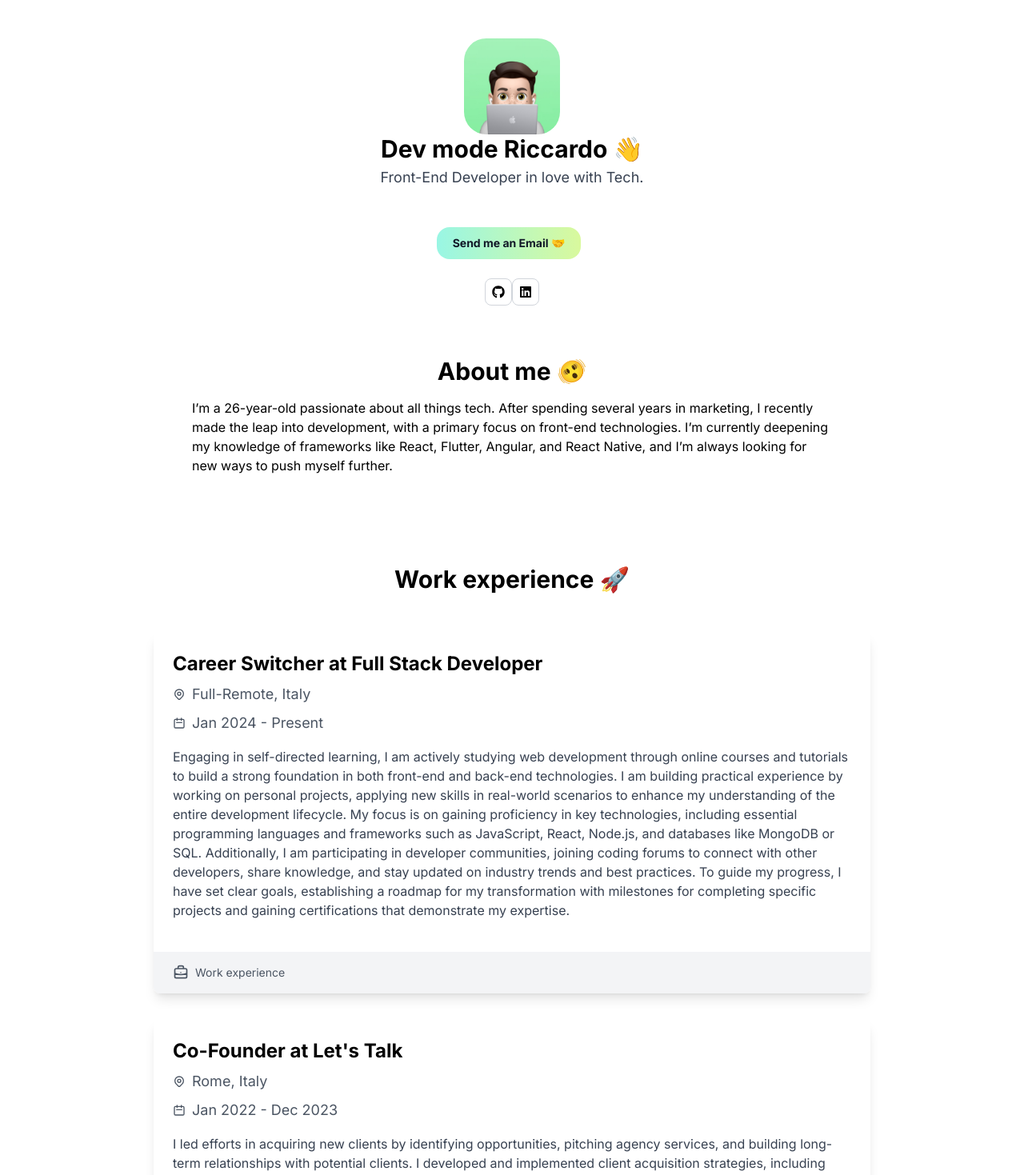
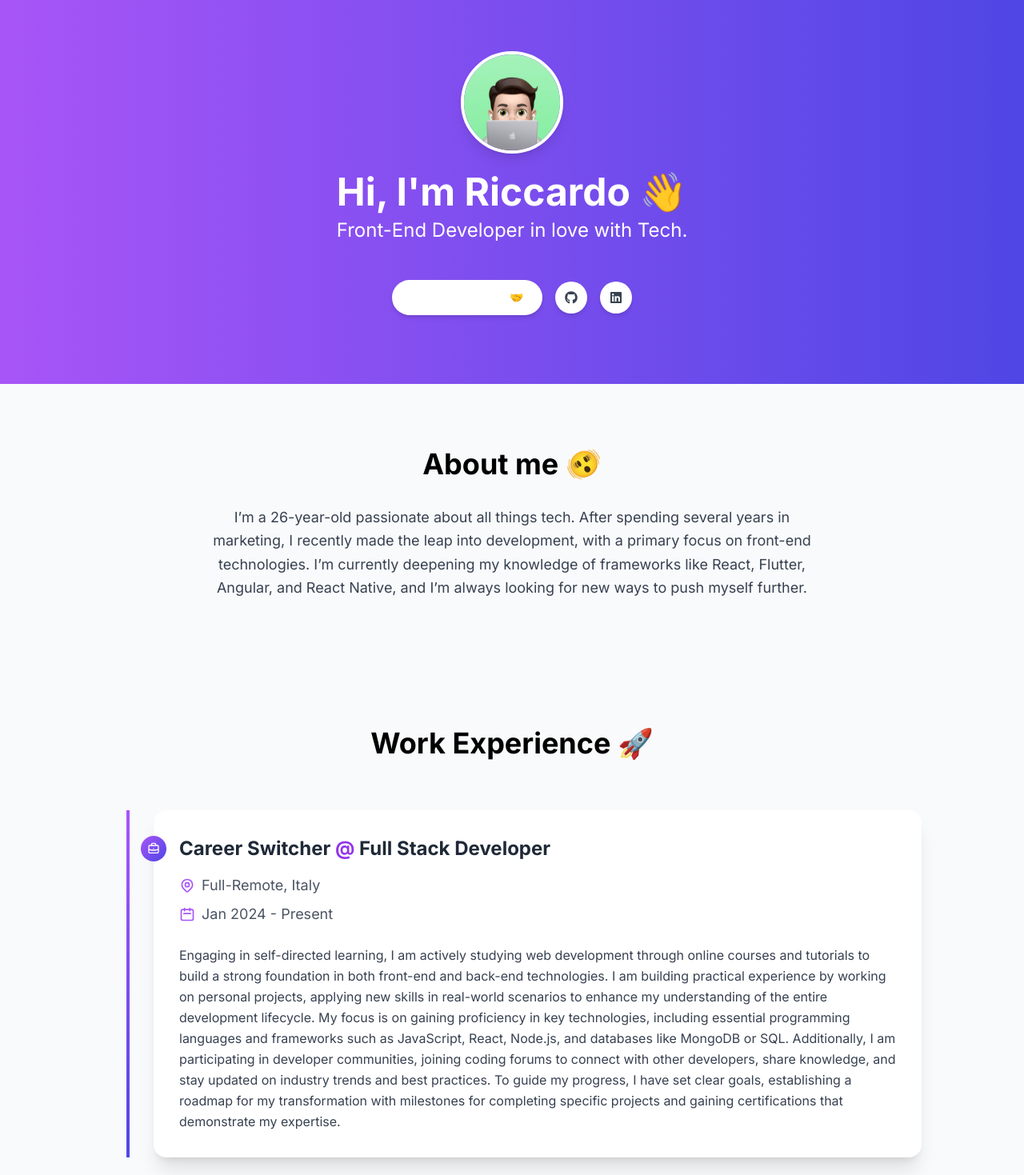
Before and after one commit to ricciviero/my-react-website, a React (Create React App) app: page / in a window 1280 px wide. Shown: the top 1469 px of the page at 80% size. Built offline with nearby package versions, Linux system fonts and the light colour scheme.

Commit message:
style improved

```diff
--- a/src/components/About.js
+++ b/src/components/About.js
@@ -1,16 +1,19 @@
+import React from 'react';
+
 export default function About({ riccardoData }) {
-
     return (
-        <>
-            <section className="flex flex-col justify-center items-center p-12">
-                <div className="flex flex-col justify-center p-0 w-full max-w-[800px]">
-                    <h1 className="text-3xl font-bold text-center mb-4"> About me 🫨 </h1>
+        <section className="py-20 bg-gray-50">
+            <div className="container mx-auto px-4">
+                <div className="max-w-3xl mx-auto text-center">
+                    <h2 className="text-3xl md:text-4xl font-bold mb-8 relative inline-block">
+                        About me 🫨
+                        <span className="absolute bottom-0 left-0 w-full h-1 transform -translate-y-2"></span>
+                    </h2>
+                    <p className="text-lg text-gray-700 leading-relaxed">
+                        {riccardoData.description}
+                    </p>
                 </div>
-                <div className="flex flex-col justify-center p-0 w-full max-w-[800px]">
-                    <p> {riccardoData.description} </p>
-                </div>
-            </section>
-
-        </>
+            </div>
+        </section>
     );
 }
--- a/src/components/Button.js
+++ b/src/components/Button.js
@@ -1,20 +1,31 @@
-export default function Button({ buttonText }) {
+import React from 'react';
 
+export default function Button({ buttonText, className = '' }) {
     function sendMail() {
         window.open('mailto:riccardo@riccardociviero.com');
     }
 
     return (
-        <div className="flex justify-center">
-            <button
-                type="button"
-                buttonText={buttonText}
-                onClick={sendMail}
-                className="text-gray-900 bg-gradient-to-r from-teal-200 to-lime-200  focus:ring-4 focus:outline-none focus:ring-lime-200 dark:focus:ring-teal-700 font-bold rounded-2xl
-                    text-sm px-5 py-2.5 text-center me-2 mb-2"
-            >
-                {buttonText}
-            </button>
-        </div>
+        <button
+            type="button"
+            onClick={sendMail}
+            className={`
+                relative overflow-hidden group
+                px-6 py-3 rounded-full
+                bg-white
+                text-white font-semibold text-sm
+                transition-all duration-300 ease-in-out
+                transform hover:scale-105 focus:outline-none focus:ring-2 focus:ring-opacity-50
+                ${className}
+            `}
+        >
+            <span className="relative z-10">{buttonText}</span>
+            <span className="absolute inset-0 bg-white opacity-0 group-hover:opacity-20 transition-opacity duration-300 ease-in-out"></span>
+            <span className="absolute inset-0 flex items-center justify-center opacity-0 group-hover:opacity-100 transition-opacity duration-300 ease-in-out">
+                <svg className="h-6 w-6 text-white" fill="none" viewBox="0 0 24 24" stroke="currentColor">
+                    <path strokeLinecap="round" strokeLinejoin="round" strokeWidth={2} d="M14 5l7 7m0 0l-7 7m7-7H3" />
+                </svg>
+            </span>
+        </button>
     );
 }
--- a/src/components/Experience.js
+++ b/src/components/Experience.js
@@ -1,43 +1,45 @@
+import React from 'react';
+
 export default function Experience({ experienceData }) {
     return (
-        <section className="container mx-auto px-4 py-16">
-
-            <h1 className="text-3xl font-bold text-center mb-12"> Work experience 🚀</h1>
-
-            <div className="grid grid-cols-1 gap-8 max-w-4xl mx-auto">
+        <section className="py-20 bg-gray-50">
+            <div className="container mx-auto px-4">
+                <h2 className="text-3xl md:text-4xl font-bold mb-16 relative inline-block w-full text-center">
+                    Work Experience 🚀
+                    <span className="absolute bottom-0 left-1/2 w-24 h-1 transform -translate-x-1/2 -translate-y-2"></span>
+                </h2>
+                <div className="max-w-5xl mx-auto">
                     {experienceData.map((experience, index) => (
-                    <div key={index} className="bg-white rounded-lg shadow-lg overflow-hidden transition-all duration-300 hover:shadow-xl hover:-translate-y-1">
-                        <div className="p-6">
-                            <h2 className="text-2xl font-bold text-black mb-2">
-                                {experience.role} at {experience.company}
-                            </h2>
+                        <div key={index} className="mb-16 relative">
+                            <div className="absolute left-8 top-0 w-1 h-full bg-gradient-to-b from-purple-500 to-indigo-600 transform -translate-x-1/2"></div>
+                            <div className="bg-white rounded-2xl shadow-xl p-8 ml-16 relative transition-all duration-300 hover:shadow-2xl hover:-translate-y-1">
+                                <div className="absolute left-0 top-8 w-8 h-8 bg-gradient-to-br from-purple-500 to-indigo-600 rounded-full transform -translate-x-1/2 flex items-center justify-center">
+                                    <svg xmlns="http://www.w3.org/2000/svg" className="h-4 w-4 text-white" fill="none" viewBox="0 0 24 24" stroke="currentColor">
+                                        <path strokeLinecap="round" strokeLinejoin="round" strokeWidth={2} d="M21 13.255A23.931 23.931 0 0112 15c-3.183 0-6.22-.62-9-1.745M16 6V4a2 2 0 00-2-2h-4a2 2 0 00-2 2v2m4 6h.01M5 20h14a2 2 0 002-2V8a2 2 0 00-2-2H5a2 2 0 00-2 2v10a2 2 0 002 2z" />
+                                    </svg>
+                                </div>
+                                <h3 className="text-2xl font-bold text-gray-800 mb-4">
+                                    {experience.role} <span className="text-purple-600">@</span> {experience.company}
+                                </h3>
                                 <div className="flex items-center text-gray-600 mb-2">
-                                <svg xmlns="http://www.w3.org/2000/svg" className="h-4 w-4 mr-2" fill="none" viewBox="0 0 24 24" stroke="currentColor">
+                                    <svg xmlns="http://www.w3.org/2000/svg" className="h-5 w-5 mr-2 text-purple-500" fill="none" viewBox="0 0 24 24" stroke="currentColor">
                                         <path strokeLinecap="round" strokeLinejoin="round" strokeWidth={2} d="M17.657 16.657L13.414 20.9a1.998 1.998 0 01-2.827 0l-4.244-4.243a8 8 0 1111.314 0z" />
                                         <path strokeLinecap="round" strokeLinejoin="round" strokeWidth={2} d="M15 11a3 3 0 11-6 0 3 3 0 016 0z" />
                                     </svg>
-                                <h3 className="text-lg">{experience.city}, {experience.country}</h3>
+                                    <span className="text-lg">{experience.city}, {experience.country}</span>
                                 </div>
-                            <div className="flex items-center text-gray-600 mb-4">
-                                <svg xmlns="http://www.w3.org/2000/svg" className="h-4 w-4 mr-2" fill="none" viewBox="0 0 24 24" stroke="currentColor">
+                                <div className="flex items-center text-gray-600 mb-6">
+                                    <svg xmlns="http://www.w3.org/2000/svg" className="h-5 w-5 mr-2 text-purple-500" fill="none" viewBox="0 0 24 24" stroke="currentColor">
                                         <path strokeLinecap="round" strokeLinejoin="round" strokeWidth={2} d="M8 7V3m8 4V3m-9 8h10M5 21h14a2 2 0 002-2V7a2 2 0 00-2-2H5a2 2 0 00-2 2v12a2 2 0 002 2z" />
                                     </svg>
-                                <h4 className="text-lg">{experience.startDate} - {experience.endDate}</h4>
+                                    <span className="text-lg">{experience.startDate} - {experience.endDate}</span>
                                 </div>
-                            <p className="text-gray-700 mb-4">{experience.description}</p>
-                        </div>
-                        <div className="bg-gray-100 px-6 py-4">
-                            <div className="flex items-center text-gray-600">
-                                <svg xmlns="http://www.w3.org/2000/svg" className="h-5 w-5 mr-2" fill="none" viewBox="0 0 24 24" stroke="currentColor">
-                                    <path strokeLinecap="round" strokeLinejoin="round" strokeWidth={2} d="M21 13.255A23.931 23.931 0 0112 15c-3.183 0-6.22-.62-9-1.745M16 6V4a2 2 0 00-2-2h-4a2 2 0 00-2 2v2m4 6h.01M5 20h14a2 2 0 002-2V8a2 2 0 00-2-2H5a2 2 0 00-2 2v10a2 2 0 002 2z" />
-                                </svg>
-                                <span className="text-sm">Work experience</span>
-                            </div>
+                                <p className="text-gray-700 leading-relaxed">{experience.description}</p>
                             </div>
                         </div>
                     ))}
                 </div>
-
+            </div>
         </section>
     );
 }
--- a/src/components/Header.js
+++ b/src/components/Header.js
@@ -1,27 +1,27 @@
-// importazione elementi vari
+import React from 'react';
 import logo from './logo.svg';
 import Button from "./Button";
 import SocialLinks from './SocialLinks';
 
-// componente header
 export default function Header({ riccardoData }) {
     return (
-        <>
-            <header className="flex justify-center items-center p-12 md:flex-col md:text-center">
-                <div className="transition-transform duration-300 hover:scale-105">
-                    <img src={logo} alt="logo" className="max-w-[120px] h-auto" />
+        <header className="bg-gradient-to-r from-purple-500 to-indigo-600 text-white py-16">
+            <div className="container mx-auto px-4">
+                <div className="flex flex-col items-center text-center">
+                    <div className="mb-6 transition-transform duration-300 hover:scale-110">
+                        <img src={logo} alt="logo" className="w-32 h-32 rounded-full border-4 border-white shadow-lg" />
+                    </div>
+                    <h1 className="text-4xl md:text-5xl font-bold mb-2">Hi, I'm {riccardoData.name} 👋</h1>
+                    <h2 className="text-xl md:text-2xl font-light mb-6">{riccardoData.miniDescription}</h2>
+                    <div className="flex flex-col sm:flex-row items-center space-y-4 sm:space-y-0 sm:space-x-4">
+                        <Button
+                            buttonText="Send me an Email 🤝"
+                            className="bg-white text-purple-600 hover:bg-purple-100 transition-colors duration-300 py-2 px-6 rounded-full font-semibold text-lg shadow-md"
+                        />
+                        <SocialLinks className="flex space-x-4" />
+                    </div>
                 </div>
-                <div className="flex flex-col justify-center">
-                    <h1 className="text-3xl font-bold text-black m-0">Dev mode {riccardoData.name} 👋</h1>
-                    <h2 className="text-lg font-normal text-gray-700 mt-1">{riccardoData.miniDescription}</h2>
-                </div>
-            </header>
-
-            <Button
-                buttonText={'Send me an Email 🤝'}
-            />
-
-            <SocialLinks />
-        </>
+            </div>
+        </header>
     );
 }
--- a/src/components/SocialLinks.js
+++ b/src/components/SocialLinks.js
@@ -1,29 +1,29 @@
+import React from 'react';
 import { objSocialLinks } from '../back-end/riccardo';
 
 export default function SocialLinks() {
-
     const socialData = objSocialLinks;
 
-
     return (
-        <>
-            <div className="flex justify-center pt-4 pb-4">
-                {socialData.map((social, index) => {
-                    return (
+        <div className="flex justify-center space-x-4 py-6">
+            {socialData.map((social, index) => (
                 <a
                     key={index}
                     href={social.url}
                     target="_blank"
                     rel="noreferrer"
-                            className="p-2 rounded-lg flex items-center border border-gray-300 justify-center
-                                transition-all duration-500 hover:border-gray-100 hover:bg-gray-100"
+                    className="group relative p-3 bg-white rounded-full shadow-md transition-all duration-300 hover:shadow-lg hover:-translate-y-1"
+                    aria-label={`Visit ${social.name} profile`}
                 >
+                    <div className="absolute inset-0 bg-gradient-to-br from-purple-500 to-indigo-600 rounded-full opacity-0 group-hover:opacity-100 transition-opacity duration-300"></div>
+                    <div className="relative z-10 text-gray-700 group-hover:text-white transition-colors duration-300">
                         {social.icon}
+                    </div>
+                    <span className="absolute bottom-full left-1/2 transform -translate-x-1/2 bg-gray-800 text-white text-xs px-2 py-1 rounded opacity-0 group-hover:opacity-100 transition-opacity duration-300 mb-2 whitespace-nowrap">
+                        {social.name}
+                    </span>
                 </a>
+            ))}
+        </div>
     );
 }
-                )}
-            </div>
-        </>
-    );
-}
```
Also changed, not shown: src/components/Projects.js (+19 -14 lines), src/components/Skills.js (+16 -8 lines), src/back-end/riccardo.js (line endings or trailing spaces). Lines whose indentation alone changed are shown as unchanged.
